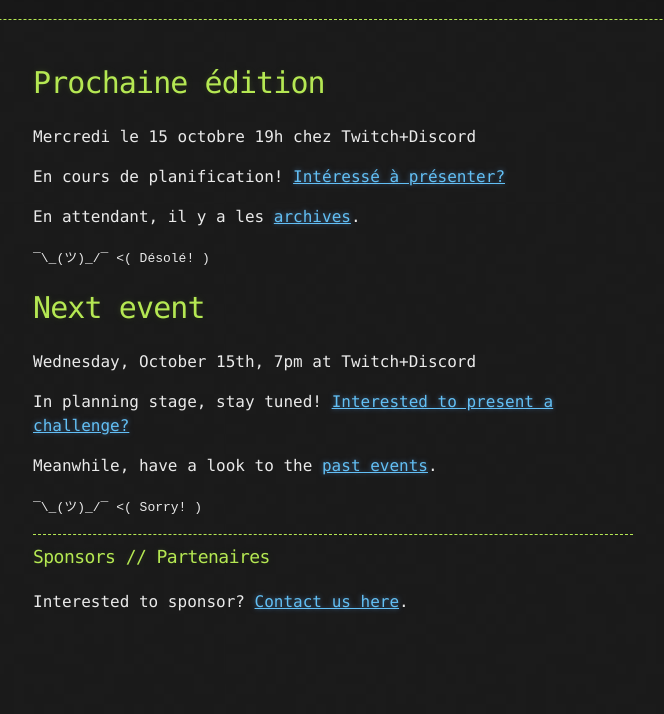
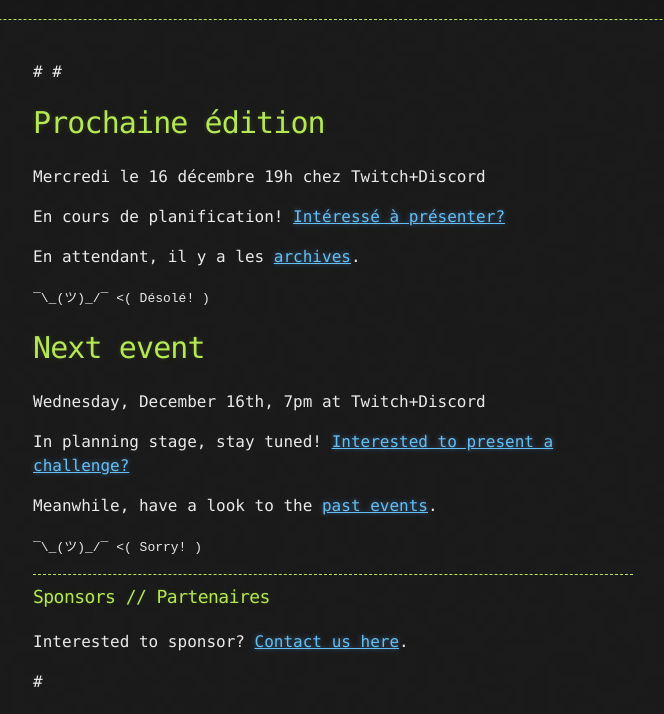
Before and after one commit to montrehack/montrehack.github.com, a Jekyll site: the page built from index.md, in a window 1280 px wide. Shown: the part 329-1043 px from the top of the page, without its empty margins (307-971 px from the left). Built offline with Jekyll 4.4.1, drawn with Linux system fonts in a browser that asks for light colours; comment, search, counter and statistics services are not loaded; before the commit the page ends 963 px from its top, so only the background shows below that.

Commit message:
2020-11: removing logic from frontpage

```diff
--- a/_includes/stay-tuned.md
+++ b/_includes/stay-tuned.md
@@ -1,4 +1,4 @@
-{% assign next_date = "2020-10-15" %}
+{% assign next_date = "2020-12-16" %}
 {% comment %}When venue is not determined, set to nil{% endcomment %}
 {% assign venue = "Twitch+Discord" %}
 
--- a/index.md
+++ b/index.md
@@ -12,8 +12,8 @@ current edition with stay-tuned page. Plus 1 casts a string into an int.
 {% assign latestPostDate = site.posts.first.date | date: '%s' | plus: 86400 %}
 {% assign currentDate = site.time | date: '%s' | plus: 1 %}
 
-{% if latestPostDate > currentDate %}
+#{% if latestPostDate > currentDate %}
   {{ site.posts.first.content }}
-{% else %}
-  {% include stay-tuned.md %}
-{% endif %}
+#{% else %}
+#  {% include stay-tuned.md %}
+#{% endif %}
```
